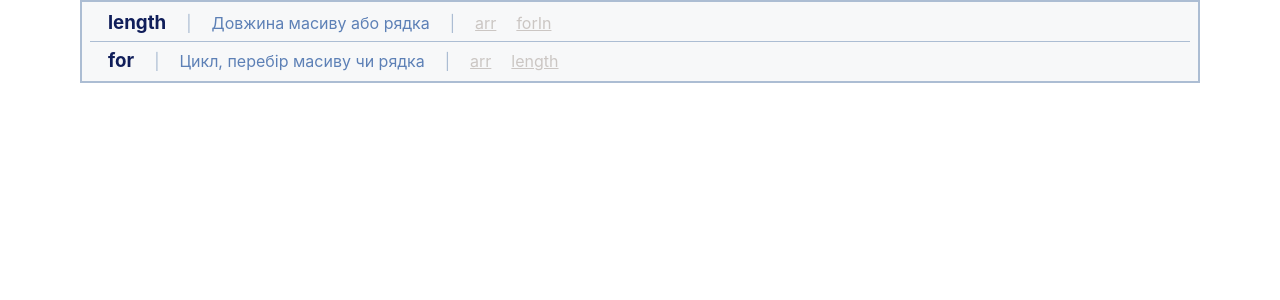
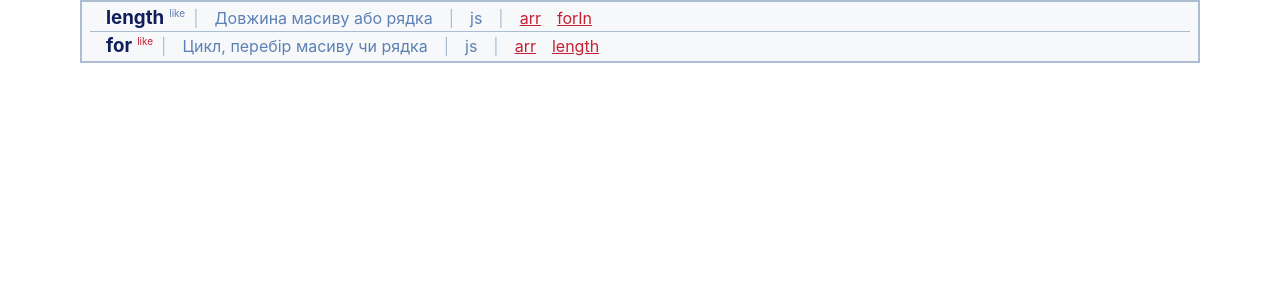
Before and after one commit to AntonKuts/code-encyclopedia, a React (Create React App) app: page / in a window 1280 px wide. Shown: the top 300 px of the page. Built offline with nearby package versions, Linux system fonts and the light colour scheme.

Commit message:
like and category

```diff
--- a/public/index.html
+++ b/public/index.html
@@ -24,7 +24,7 @@
       work correctly both with client-side routing and a non-root public URL.
       Learn how to configure a non-root public URL by running `npm run build`.
     -->
-    <title>React App</title>
+    <title>Сode encyclopedia by Anton Kuts</title>
   </head>
   <body>
     <noscript>You need to enable JavaScript to run this app.</noscript>
--- a/src/App.css
+++ b/src/App.css
@@ -19,7 +19,7 @@ p {
 }
 
 a {
-  color: #cbc6c3;
+  color: #c42034;
 }
 
 .sep{
@@ -27,7 +27,7 @@ a {
 }
 
 h3, p, a, .sep {
-  margin: 5px 10px;
+  margin: 0 8px;
 }
 
 .a-for-anchor-in{
--- a/src/Content.css
+++ b/src/Content.css
@@ -59,3 +59,53 @@
   visibility: visible;
   opacity: 1;
 }
+
+.tooltip-category {
+  position: relative;
+  display: inline-block;
+}
+
+.tooltip-category .tooltip-text-category {
+  visibility: hidden;
+  background-color: #f7f8f9;
+  width: 100px;
+  text-align: center;
+  position: absolute;
+  z-index: 10;
+  bottom: 120%;
+  left: 50%;
+  margin-left: -60px;
+  padding: 3px;
+  opacity: 0;
+  transition: opacity 0.3s;
+}
+
+.tooltip-category .tooltip-text-category::after {
+  content: "";
+  position: absolute;
+  top: 100%;
+  left: 50%;
+  margin-left: -5px;
+  border-width: 5px;
+  border-style: solid;
+  border-color: #5d80b6 transparent transparent transparent;
+}
+
+.tooltip-category:hover .tooltip-text-category {
+  visibility: visible;
+  opacity: 1;
+}
+
+.like{
+  font-size: 10px;
+  margin: -10px 0 0 -3px;
+  cursor: pointer;
+}
+
+.yesLike{
+  color: #c42034;
+}
+
+.noLike{
+  color: #5d80b6;
+}
--- a/src/Content.js
+++ b/src/Content.js
@@ -1,10 +1,11 @@
 
-import React from 'react';
+import React, { useState } from 'react';
 import './Content.css';
 
 const Content = () => {
-  let info = [
+  const startInfo = [
     {
+      id: 1,
       title: 'length',
       titleUa: 'Довжина масиву або рядка',
       similarTopics: ['arr', 'forIn'],
@@ -27,10 +28,11 @@ const Content = () => {
       mandatoryAttributes: null
     },
     {
+      id: 2,
       title: 'for',
       titleUa: 'Цикл, перебір масиву чи рядка',
       similarTopics: ['arr', 'length'],
-      like: false,
+      like: true,
       category: 'js',
       descriptionEng: 'Loop array or string',
       descriptionUa: 'Цикл, перебір масиву чи рядка',
@@ -49,17 +51,34 @@ const Content = () => {
       mandatoryAttributes: '(;;)'
     }
   ];
+  const [info, setInfo] = useState(startInfo);
+  const setLike = item => {
+    item.like = !item.like;
+    const newInfo = [...info];
+    newInfo.splice(item.id-1, 1, item);
+    setInfo(newInfo);
+  }
+  console.log('________info_________');
   console.log(info);
   return (
     <div className="content">
       {info.map(item =>
       <div className="main-box" key={item.title}>
         <div className="title-box">
-          <a name={item.title} className="a-for-anchor-in" ><h3>{item.title}</h3></a>
+          <a name={item.title} className="a-for-anchor-in" >
+            <h3>{item.title}</h3>
+          </a>
+          <p className= {`like ${item.like ? 'yesLike' : 'noLike'}`} onClick={() => setLike(item)}>like</p>
           <span className="sep">|</span>
-          <p>{item.titleUa}</p> <span className="sep">|</span>
+          <p>{item.titleUa}</p>
+          <span className="sep">|</span>
+          <div className="tooltip-category">
+            <span className="tooltip-text-category">category</span>
+            <p>{item.category}</p>
+          </div>
+          <span className="sep">|</span>
           <div className="tooltip-similar-topics">
-            <span class="tooltip-text-similar-topics">similar topics</span>
+            <span className="tooltip-text-similar-topics">similar topics</span>
             {item.similarTopics.map(item => <a key={item} href={`#${item}`}>{item}</a> )}
           </div>
         </div>
```
Also changed, not shown: src/logo.svg (deleted).
